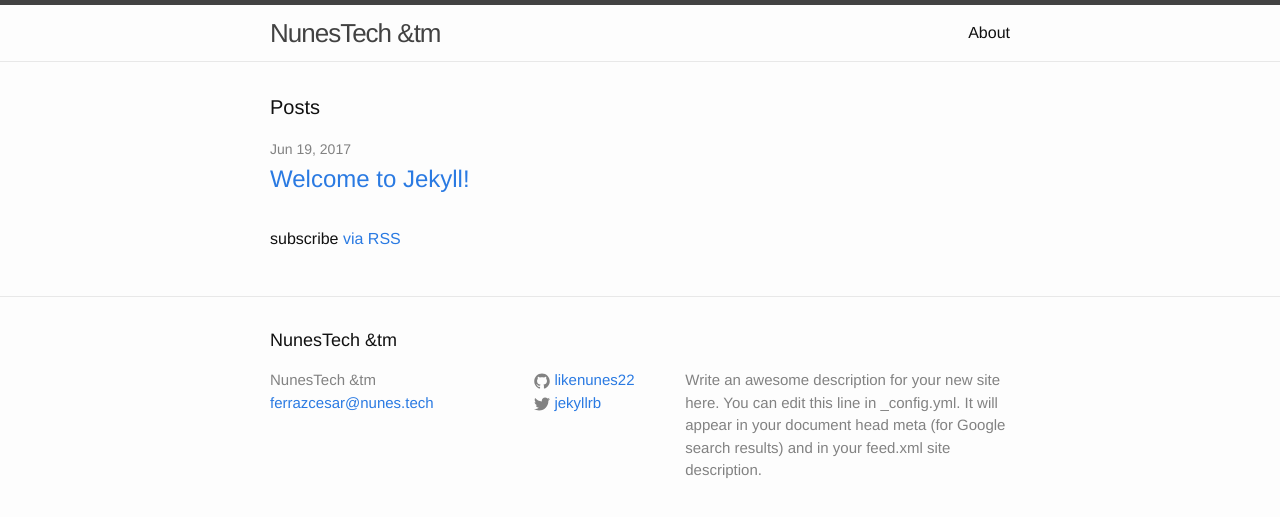
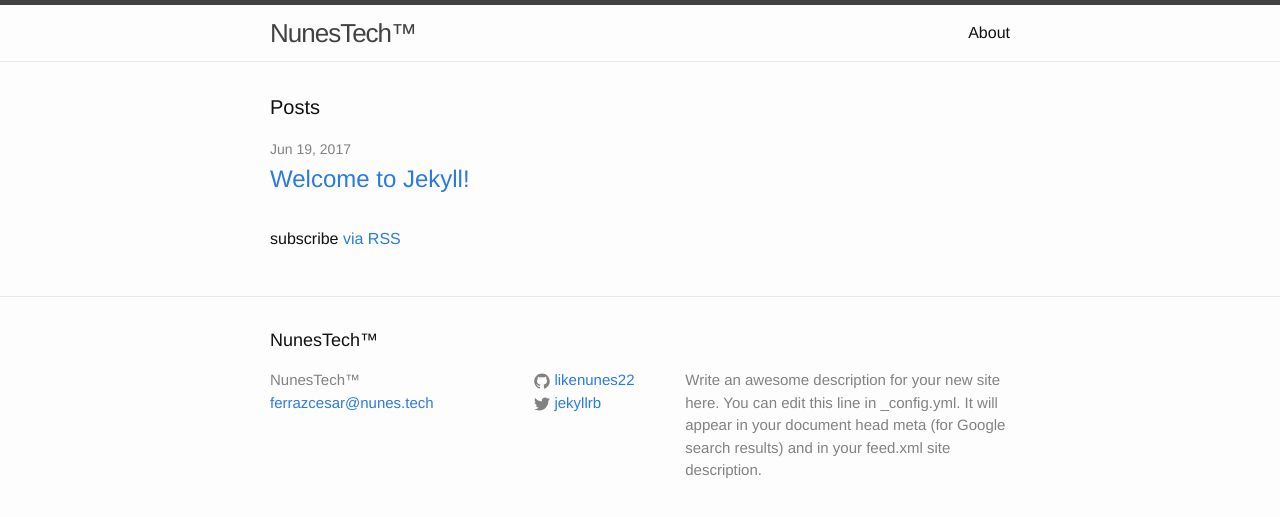
Before and after one commit to likenunes22/likenunes22.github.io, a Jekyll site: the page built from index.html, in a window 1280 px wide. Shown: the top 517 px of the page. Built offline with Jekyll 4.4.1, drawn with Linux system fonts in a browser that asks for light colours.

```diff
--- a/_config.yml
+++ b/_config.yml
@@ -6,7 +6,7 @@
 # 'jekyll serve'. If you change this file, please restart the server process.
 
 # Site settings
-title: NunesTech &tm
+title: NunesTech™
 email: ferrazcesar@nunes.tech
 description: > # this means to ignore newlines until "baseurl:"
   Write an awesome description for your new site here. You can edit this
```
